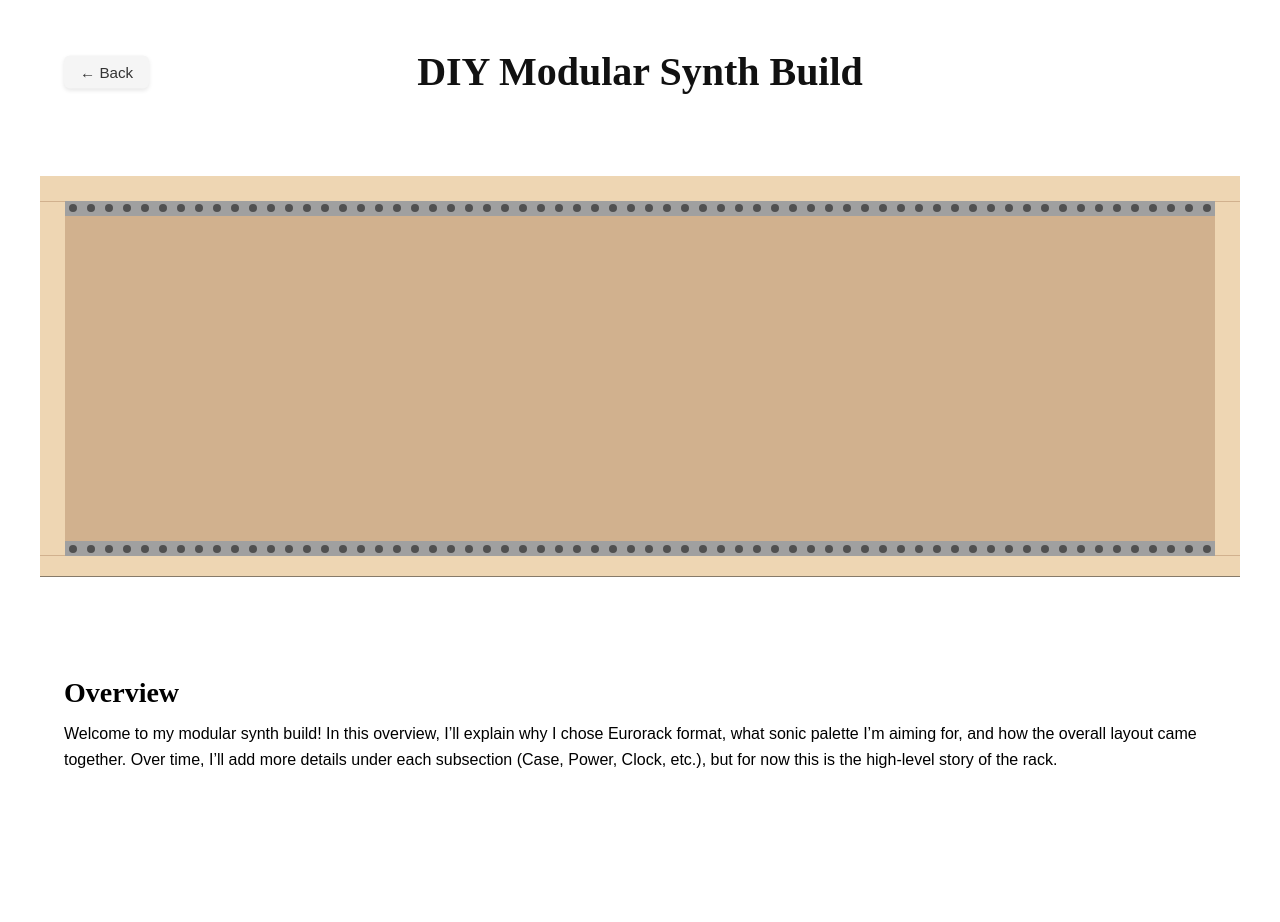
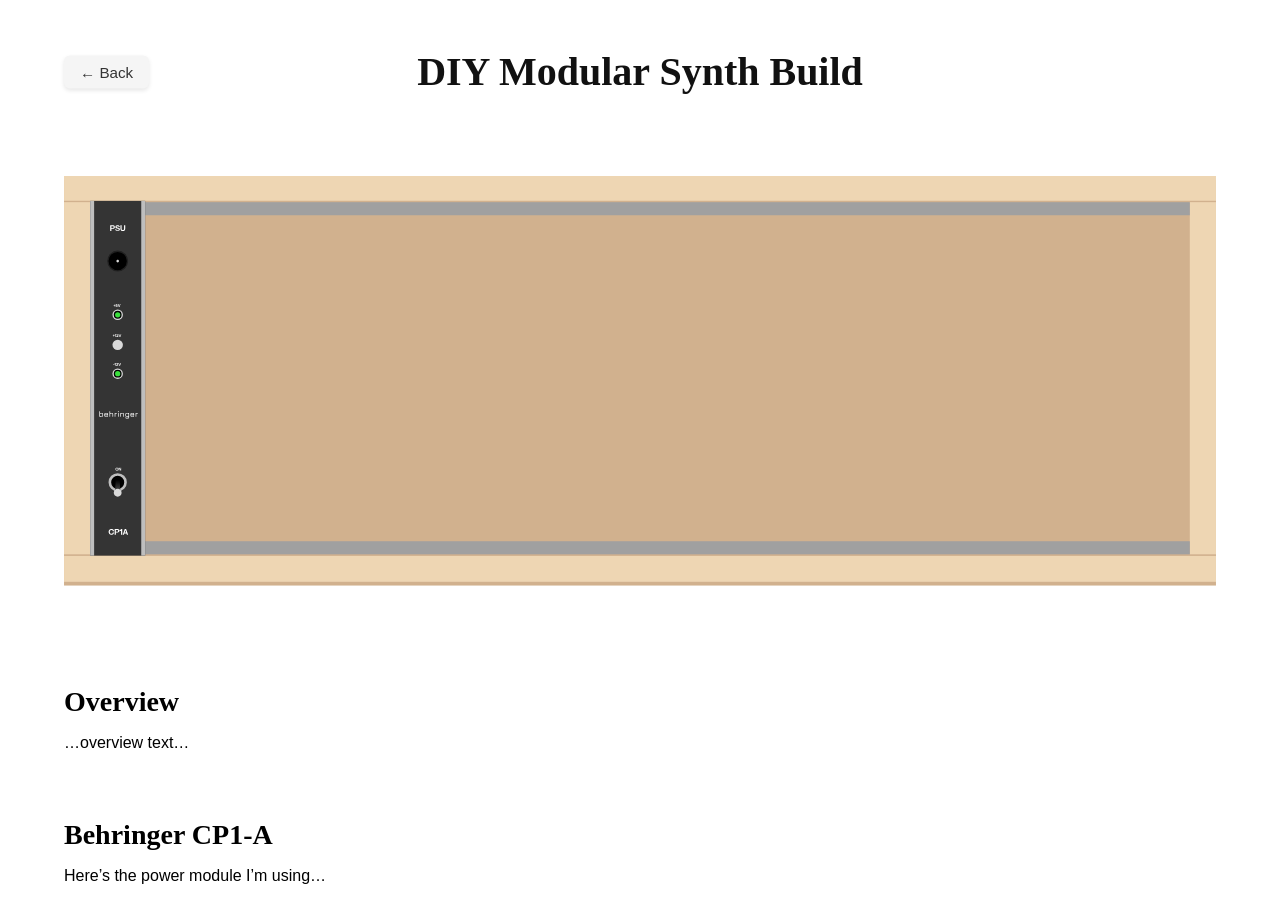
Before and after one commit to sfreisthler/sfreisthler.github.io, a React (Create React App) app: page /modular-synth in a window 1280 px wide. Shown: the top 922 px of the page. Before the commit the page ends 836 px from the top, so only its background shows below. Built offline with nearby package versions, Linux system fonts and the light colour scheme.

Commit message:
updated synth svg

```diff
--- a/src/pages/ModularSynthPage/ModularSynthPage.css
+++ b/src/pages/ModularSynthPage/ModularSynthPage.css
@@ -1,7 +1,11 @@
 .modular-synth-image {
   display: block;
   margin: 1rem auto 0;
+  width: 90vw;
   max-width: 100%;
   height: auto;
   padding-bottom: 100px;
 }
+.modular-synth-image #behringer-cp1a:hover {
+  opacity: 0.7;
+}
--- a/src/pages/ModularSynthPage/ModularSynthPage.js
+++ b/src/pages/ModularSynthPage/ModularSynthPage.js
@@ -1,33 +1,62 @@
+// src/pages/ModularSynthPage/ModularSynthPage.js
+import React, { useRef, useEffect } from 'react';
 import './ModularSynthPage.css';
-import modularSynthSvg from '../../assets/images/modular-synth.svg';
+import { ReactComponent as SynthSvg } from '../../assets/images/modular-synth.svg';
 import Section from '../../components/Section/Section';
 import PageHeader from '../../components/PageHeader/PageHeader';
 
+const PART_ID   = 'behringer-cp1a';
+const TARGET_ID = 'behringer-cp1a-section';
 
 function ModularSynthPage() {
-	return (
-		<div>
+  // Plain JS – no generics here, so ESLint won't complain.
+  // If you still want editor/type hints, you can add:
+  // /** @type {React.RefObject<SVGSVGElement>} */
+  const svgRef = useRef(null);
 
-		<PageHeader title="DIY Modular Synth Build" backLink="/" />
+  useEffect(() => {
+    const svgEl = svgRef.current;
+    if (!svgEl) return;
 
-		<img
-			src={modularSynthSvg}
-			alt="Modular Synth"
-			className="modular-synth-image"
-		/>
+    const part = svgEl.getElementById(PART_ID);
+    if (!part) return;
 
-		<Section id="overview" title="Overview">
-        <p>
-          Welcome to my modular synth build! In this overview, I’ll explain why I chose
-          Eurorack format, what sonic palette I’m aiming for, and how the overall layout
-          came together. Over time, I’ll add more details under each subsection (Case,
-          Power, Clock, etc.), but for now this is the high‐level story of the rack.
-        </p>
+    part.style.cursor = 'pointer';
+
+    const onClick = () => {
+      const target = document.getElementById(TARGET_ID);
+      if (target) {
+        target.scrollIntoView({ behavior: 'smooth' });
+      }
+    };
+    part.addEventListener('click', onClick);
+
+    return () => {
+      part.removeEventListener('click', onClick);
+    };
+  }, [svgRef]);
+
+  return (
+    <div>
+      <PageHeader title="DIY Modular Synth Build" backLink="/" />
+
+      <SynthSvg
+        ref={svgRef}
+        className="modular-synth-image"
+        aria-label="Modular Synth"
+      />
+
+      <Section id="overview" title="Overview">
+        <p>…overview text…</p>
       </Section>
-	  </div>
 
+      <Section id={TARGET_ID} title="Behringer CP1-A">
+        <p>Here’s the power module I’m using…</p>
+      </Section>
 
-	);
+      {/* …other sections… */}
+    </div>
+  );
 }
 
 export default ModularSynthPage;
```
Also changed, not shown: src/assets/images/modular-synth.svg. Lines whose indentation alone changed are shown as unchanged.
